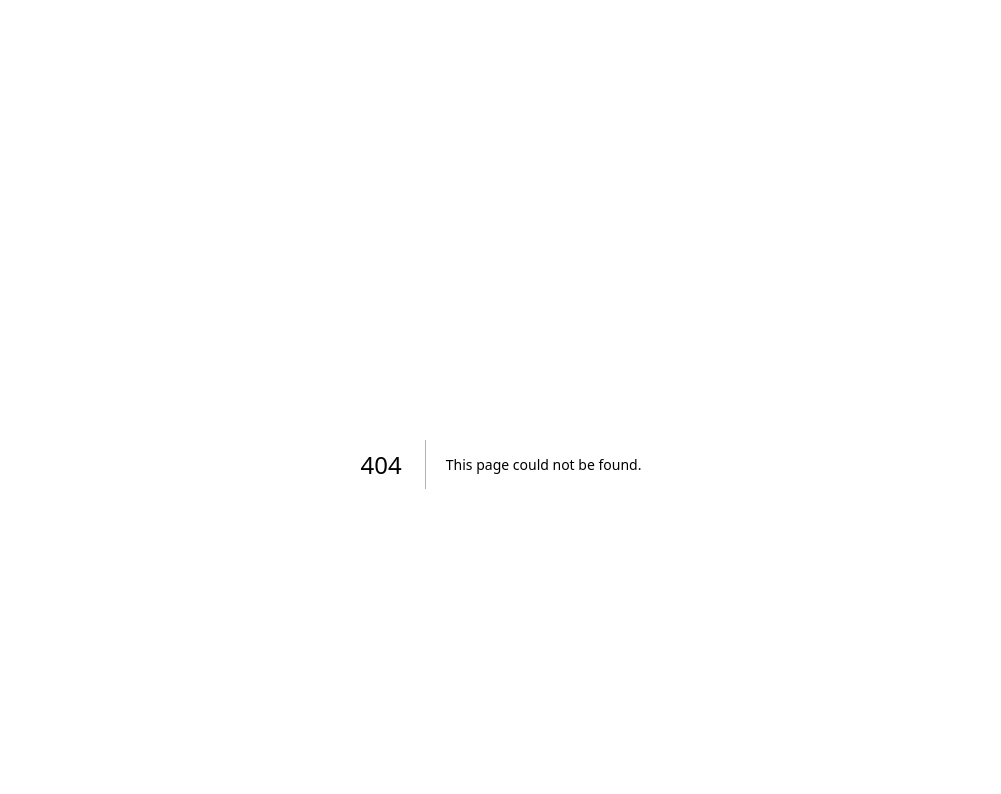
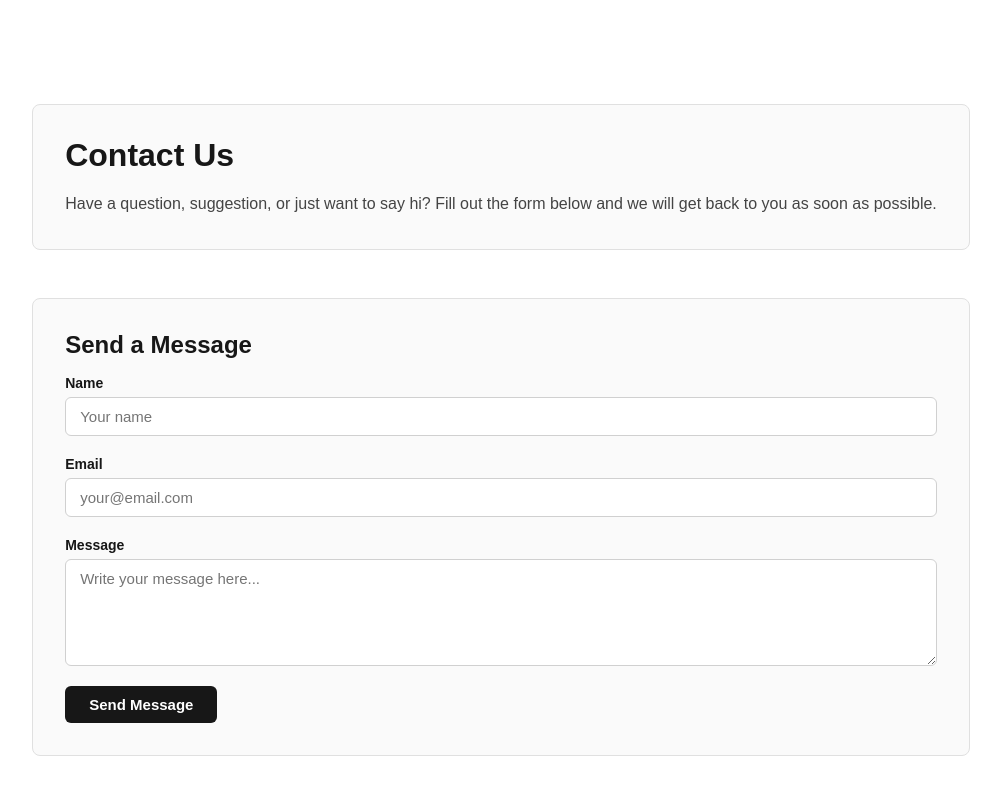
Before and after one commit to karimisdm/next.js-crash-course, a Next.js app: page /contact in a window 1280 px wide. Before the commit this address had no page. Shown: the top 794 px of the page, without its empty margins (139-1140 px from the left). Built offline with nearby package versions, Linux system fonts and the light colour scheme.

Commit message:
Builded Contact page and its style

```diff
--- /dev/null
+++ b/app/contact/page.js
@@ -0,0 +1,60 @@
+import styles from "./page.module.css";
+
+export default function Contact() {
+  return (
+    <main className={styles.container}>
+      <section className={styles.section}>
+        <h1 className={styles.title}>Contact Us</h1>
+        <p className={styles.text}>
+          Have a question, suggestion, or just want to say hi? Fill out the form
+          below and we will get back to you as soon as possible.
+        </p>
+      </section>
+
+      <section className={styles.section}>
+        <h2 className={styles.subtitle}>Send a Message</h2>
+        <form className={styles.form}>
+          <div className={styles.field}>
+            <label className={styles.label} htmlFor="name">
+              Name
+            </label>
+            <input
+              className={styles.input}
+              type="text"
+              id="name"
+              name="name"
+              placeholder="Your name"
+            />
+          </div>
+          <div className={styles.field}>
+            <label className={styles.label} htmlFor="email">
+              Email
+            </label>
+            <input
+              className={styles.input}
+              type="email"
+              id="email"
+              name="email"
+              placeholder="your@email.com"
+            />
+          </div>
+          <div className={styles.field}>
+            <label className={styles.label} htmlFor="message">
+              Message
+            </label>
+            <textarea
+              className={styles.textarea}
+              id="message"
+              name="message"
+              rows={5}
+              placeholder="Write your message here..."
+            />
+          </div>
+          <button className={styles.button} type="submit">
+            Send Message
+          </button>
+        </form>
+      </section>
+    </main>
+  );
+}
--- /dev/null
+++ b/app/contact/page.module.css
@@ -0,0 +1,132 @@
+.container {
+  max-width: 1100px;
+  margin: 0 auto;
+  padding: 40px 20px;
+  display: flex;
+  flex-direction: column;
+  gap: 48px;
+}
+
+.section {
+  display: flex;
+  flex-direction: column;
+  gap: 16px;
+  padding: 32px;
+  border-radius: 8px;
+  border: 1px solid #e0e0e0;
+  background-color: #fafafa;
+}
+
+.title {
+  font-size: 32px;
+  font-weight: 700;
+  color: var(--foreground);
+}
+
+.subtitle {
+  font-size: 24px;
+  font-weight: 600;
+  color: var(--foreground);
+}
+
+.text {
+  font-size: 16px;
+  line-height: 1.7;
+  color: #444;
+}
+
+.form {
+  display: flex;
+  flex-direction: column;
+  gap: 20px;
+}
+
+.field {
+  display: flex;
+  flex-direction: column;
+  gap: 6px;
+}
+
+.label {
+  font-size: 14px;
+  font-weight: 600;
+  color: var(--foreground);
+}
+
+.input,
+.textarea {
+  font-size: 15px;
+  padding: 10px 14px;
+  border-radius: 6px;
+  border: 1px solid #d0d0d0;
+  background-color: #fff;
+  color: var(--foreground);
+  outline: none;
+  transition: border-color 0.15s;
+  font-family: inherit;
+  resize: vertical;
+}
+
+.input:focus,
+.textarea:focus {
+  border-color: #555;
+}
+
+.button {
+  align-self: flex-start;
+  padding: 10px 24px;
+  font-size: 15px;
+  font-weight: 600;
+  border-radius: 6px;
+  border: none;
+  background-color: var(--foreground);
+  color: var(--background);
+  cursor: pointer;
+  transition: opacity 0.15s;
+}
+
+.button:hover {
+  opacity: 0.8;
+}
+
+@media (prefers-color-scheme: dark) {
+  .section {
+    background-color: #111;
+    border-color: #2a2a2a;
+  }
+
+  .text {
+    color: #aaa;
+  }
+
+  .input,
+  .textarea {
+    background-color: #1a1a1a;
+    border-color: #2a2a2a;
+    color: #e0e0e0;
+  }
+
+  .input:focus,
+  .textarea:focus {
+    border-color: #888;
+  }
+}
+
+@media (max-width: 600px) {
+  .title {
+    font-size: 26px;
+  }
+
+  .subtitle {
+    font-size: 20px;
+  }
+
+  .section {
+    padding: 20px;
+  }
+
+  .button {
+    align-self: stretch;
+    text-align: center;
+  }
+}
```
